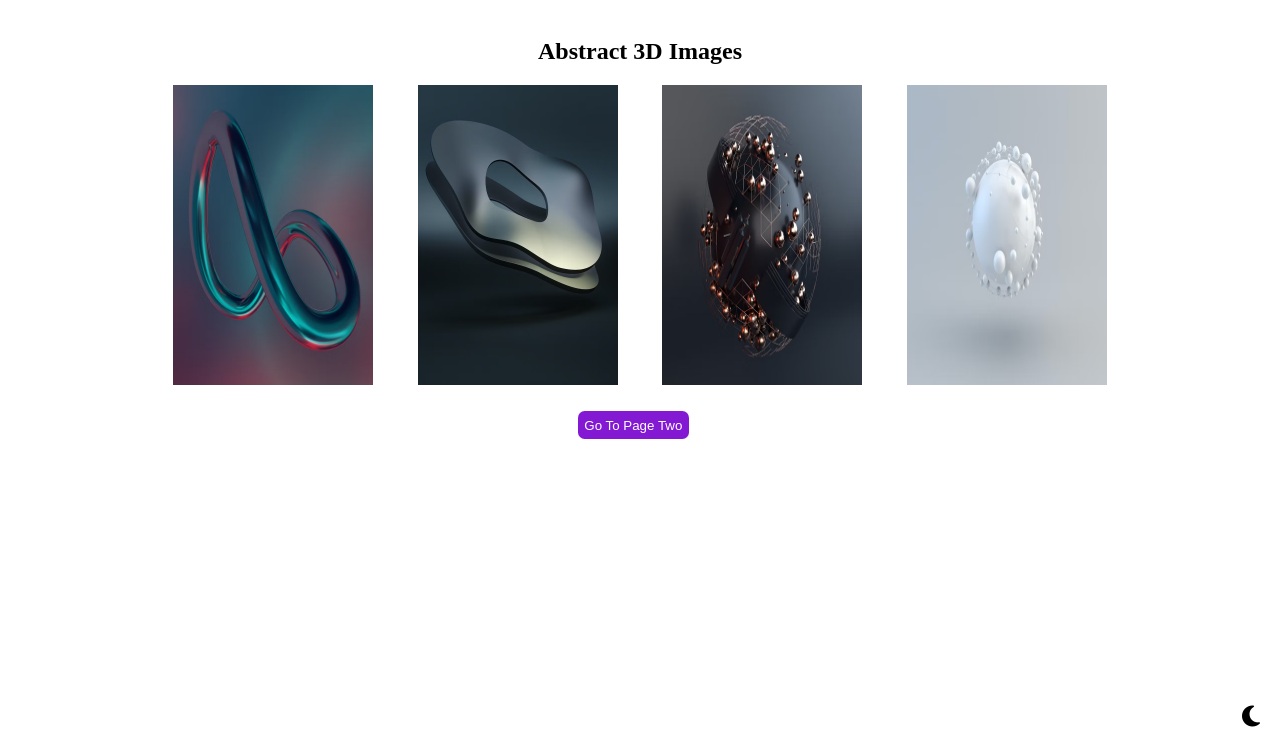
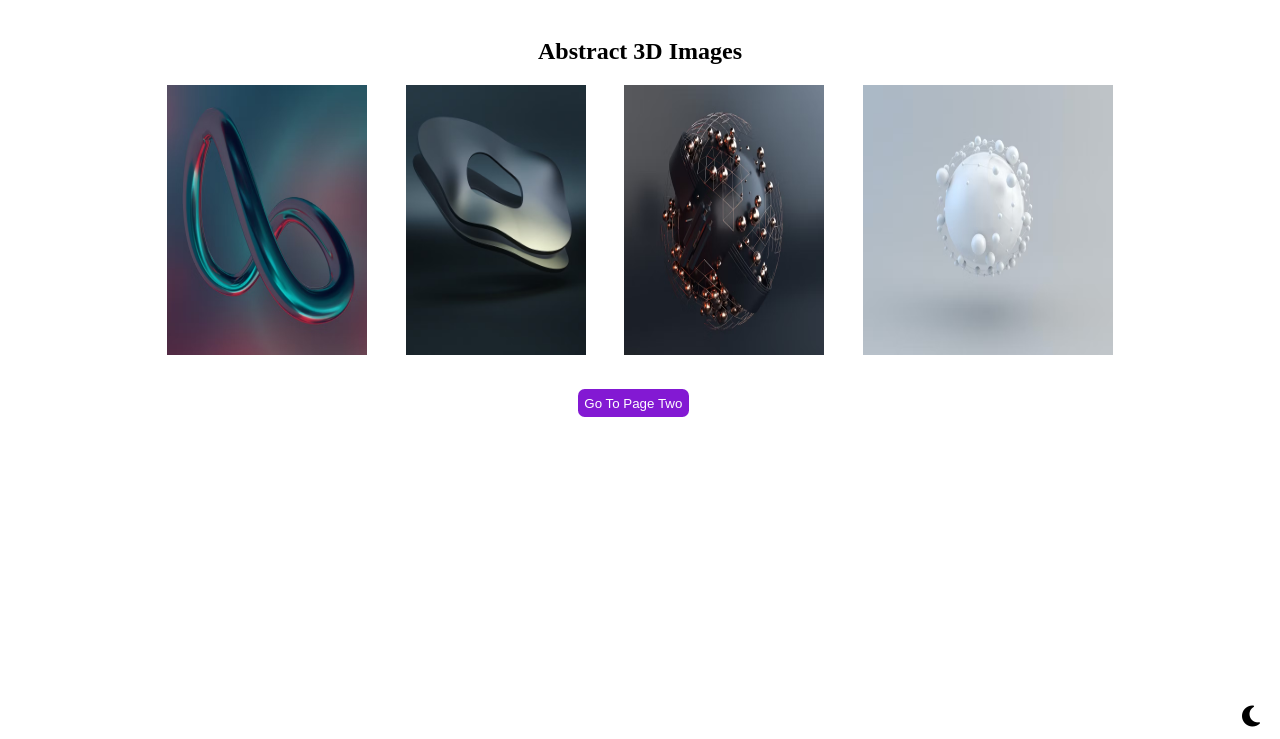
Before and after one commit to Nkhanal2002/CS355, a plain HTML site: page index.html in a window 1280 px wide. Shown: the part 61-800 px from the top of the page. Drawn offline with Linux system fonts and the light colour scheme.

Commit message:
update page2.html and page1.html

```diff
--- a/index.html
+++ b/index.html
@@ -15,9 +15,9 @@
             <h2>Abstract 3D Images</h2>
             <div class="images">
                 <img src="Images/img1.avif" alt="" class="eachImg" width = "200">
-                <img src="Images/img2.avif" alt="" class="eachImg" width="200">
+                <img src="Images/img2.avif" alt="" class="eachImg" width="180">
                 <img src="Images/img3.avif" alt="" class="eachImg" width = "200">
-                <img src="Images/img4.avif" alt="" class="eachImg" width = "200">
+                <img src="Images/img4.avif" alt="" class="eachImg" width = "250">
             </div>
 
         </div>
--- a/style.css
+++ b/style.css
@@ -23,6 +23,9 @@ h2{
     display:flex;
     flex-wrap: wrap;
     justify-content:space-evenly;
+}
+.eachImg{
+    margin-bottom:0.5em;
 }
 .buttons{
     display:flex;
```
Also changed, not shown: page1.html (+1 -1 lines), page2.html (+1 -1 lines).
